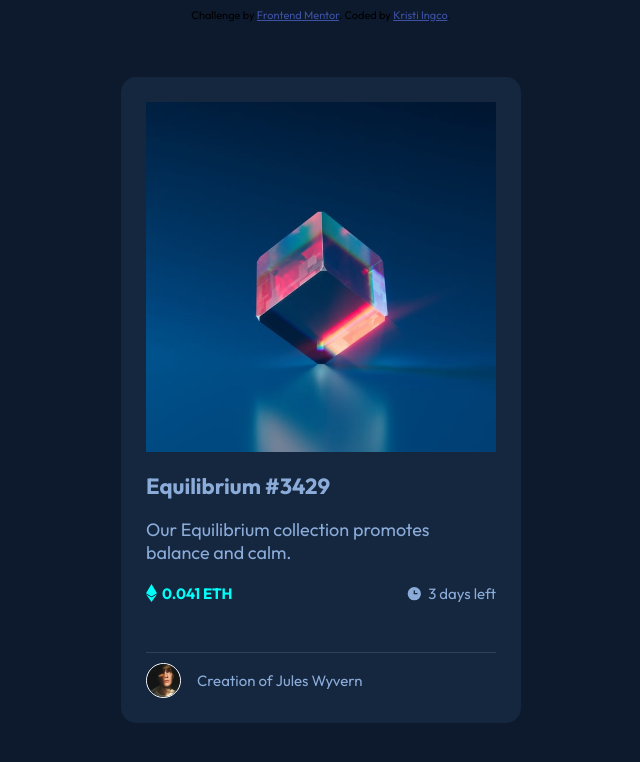
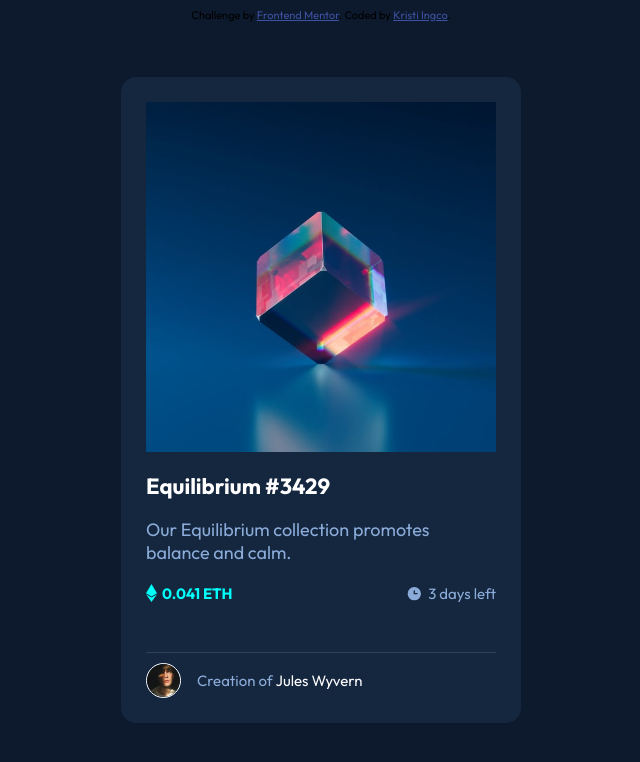
Before and after one commit to MatteoBuxman/preview-card-component, a plain HTML site: page index.html in a window 1280 px wide. Shown: the whole page, without its empty margins (319-959 px from the left). Drawn offline with Linux system fonts and the light colour scheme.

Commit message:
Add anchour elements

```diff
--- a/index.html
+++ b/index.html
@@ -23,7 +23,7 @@
     </div>
     <div class="card-text">
     <div class="card-details">
-      <h1>Equilibrium #3429</h1>
+      <h1><a class="card-header-link">Equilibrium #3429</a></h1>
 
       <p>Our Equilibrium collection promotes balance and calm.</p>
       <div class="card-stats">
@@ -40,7 +40,7 @@
     </div>
     <div class="card-creator">
       <img src="images/image-avatar.png" alt="Creator Avatar">
-      <span class="card-creator-text">Creation of Jules Wyvern</span>
+      <span class="card-creator-text">Creation of <a class="card-creator-link">Jules Wyvern</a></span>
 
     </div>
   </div>
--- a/main.scss
+++ b/main.scss
@@ -36,6 +36,10 @@ body {
     display: flex;
     flex-direction: row;
 
+    a {
+        color: $secondary-color;
+        text-decoration: none;
+    }
     .card-content {
 
         display: flex;
```
Also changed, not shown: main.css, 1 other file.
